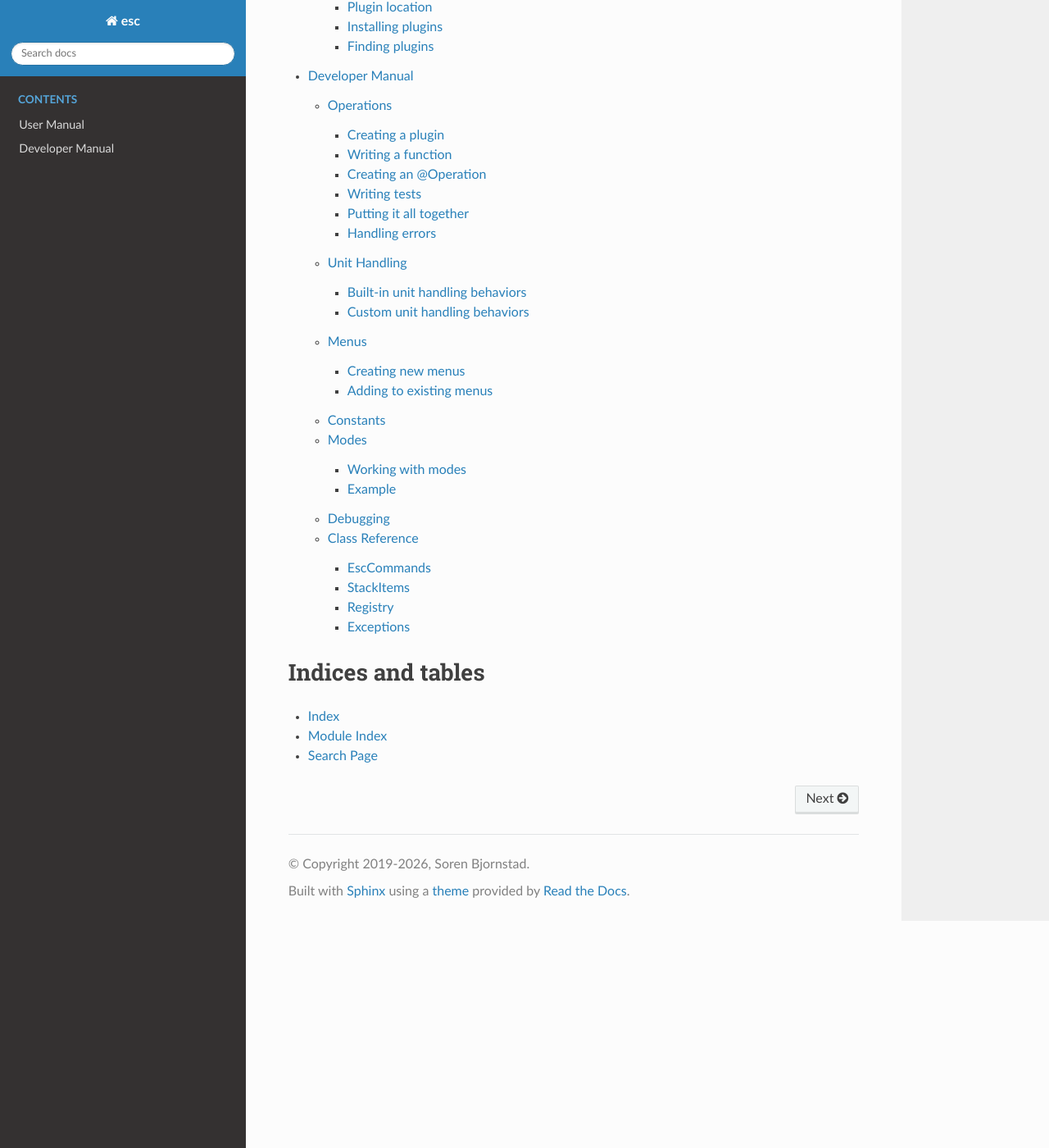
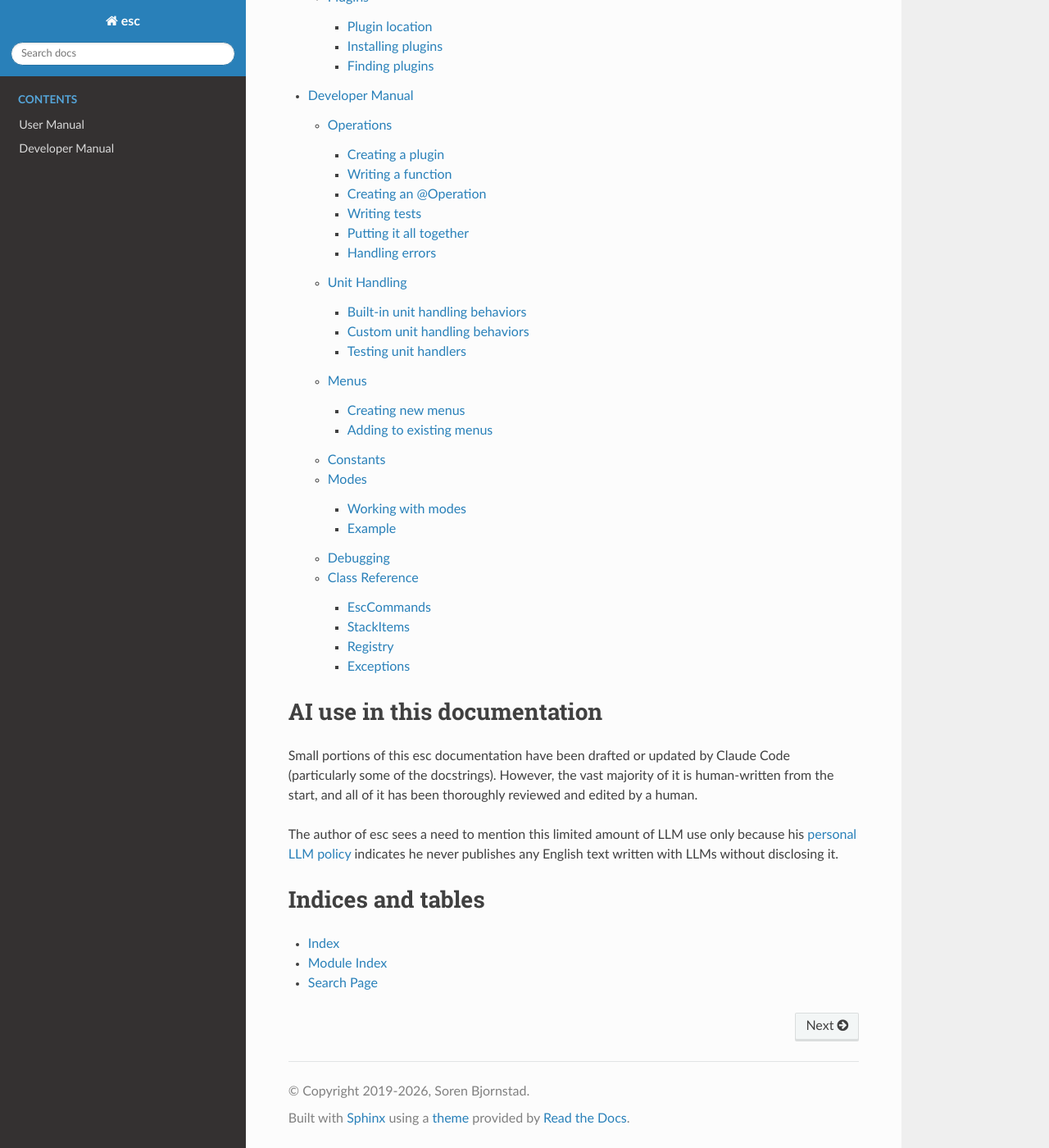
Before and after one commit to sobjornstad/esc, a Sphinx documentation site: the page built from docs/index.rst, in a window 1280 px wide and 1400 px high, scrolled down 1125 px. Shown: the whole window at 82% size. Built offline with Sphinx 7.4.7 and the Read the Docs theme 3.1.0, drawn with Linux system fonts in a browser that asks for light colours; the version number could not be read and is left out.

Commit message:
Finish documenting unit development (testing, etc.)

```diff
--- a/docs/hacking-esc/operations.rst
+++ b/docs/hacking-esc/operations.rst
@@ -196,6 +196,9 @@
 
 .. autoclass:: esc.functest.TestCase
 
+Unit-aware operations can test their unit behaviors in tests;
+see :ref:`Testing unit handlers <Testing unit handlers>` for details.
+
 
 Putting it all together
 =======================
--- a/docs/index.rst
+++ b/docs/index.rst
@@ -45,6 +45,21 @@
    hacking-esc/index
 
 
+AI use in this documentation
+============================
+
+Small portions of this esc documentation have been drafted or updated by Claude Code
+(particularly some of the docstrings).
+However, the vast majority of it is human-written from the start,
+and all of it has been thoroughly reviewed and edited by a human.
+
+The author of esc sees a need to mention this limited amount of LLM use
+only because his `personal LLM policy`_
+indicates he never publishes any English text written with LLMs without disclosing it.
+
+.. _personal LLM policy: https://sorenbjornstad.com/ai/
+
+
 Indices and tables
 ==================
 
```
Also changed, not shown: CHANGES.md (+1 -1 lines), docs/hacking-esc/unit-handling.rst (+54 -5 lines), docs/using-esc/units.rst (+11 -0 lines), 3 other files.
